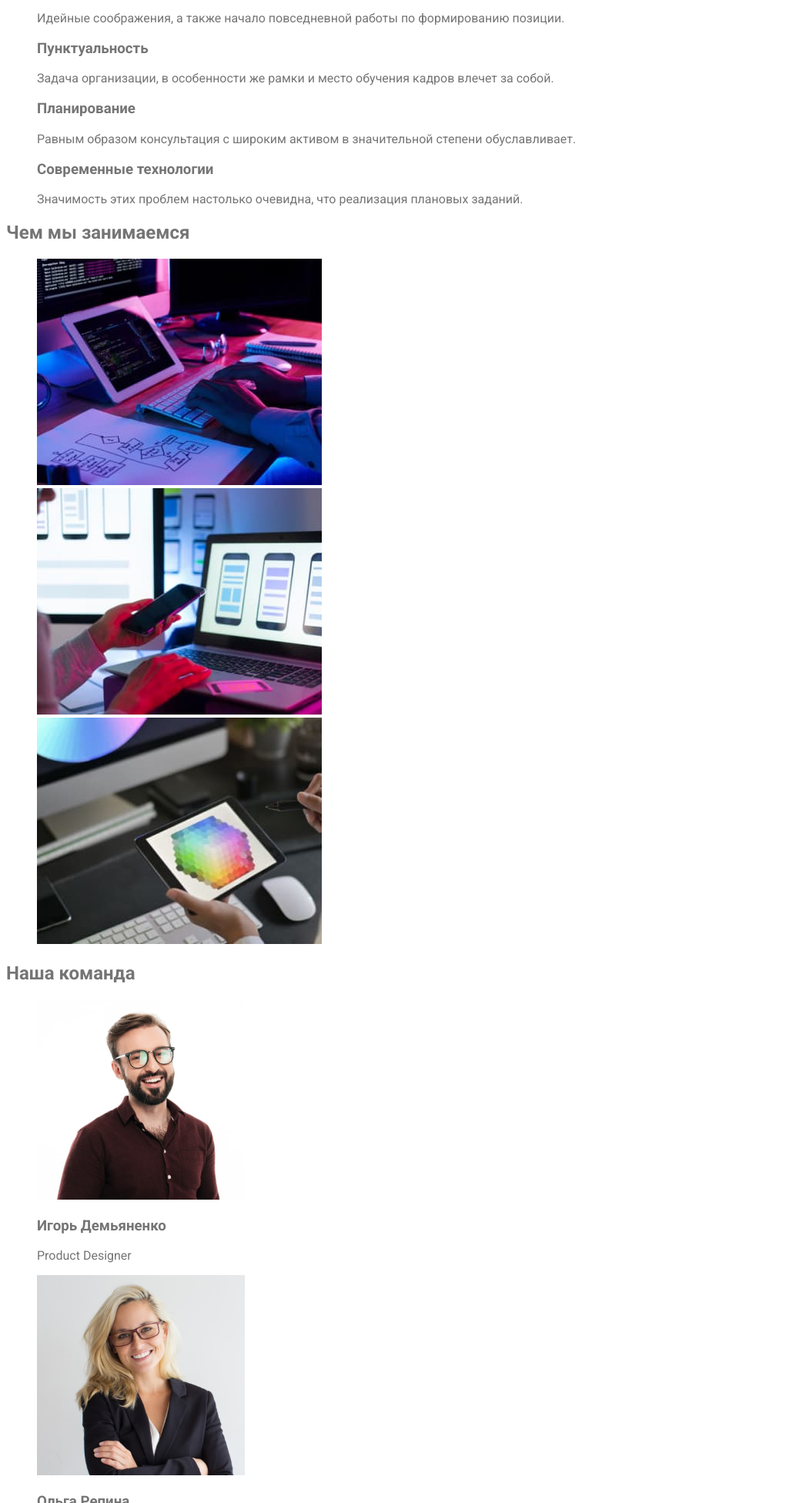
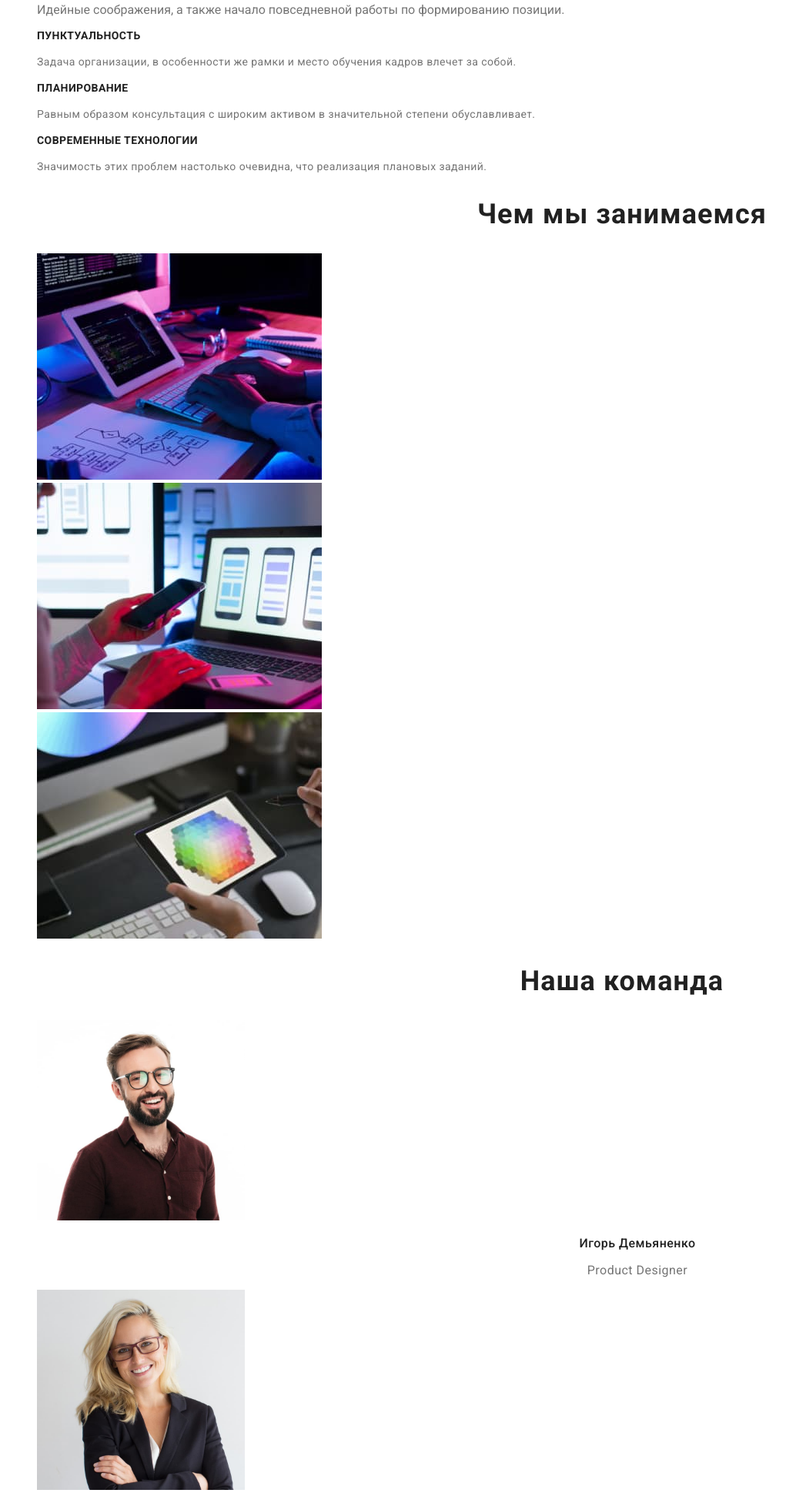
Before and after one commit to beligrous/goit-markup-hw-02, a plain HTML site: page index.html in a window 1280 px wide. Shown: the part 848-2800 px from the top of the page at 77% size, without its empty margins (0-1047 px from the left). Drawn offline with Linux system fonts and the light colour scheme.

Commit message:
add main styles for index

```diff
--- a/css/styles.css
+++ b/css/styles.css
@@ -16,20 +16,22 @@ body {
   font-style: normal;
 }
 
+.link {
+  text-decoration: none;
+}
+
+.list {
+  list-style: none;
+}
+
+/* Хедер */
+
 .head-title {
   color: var(--title-color);
   font-weight: 500;
   font-size: 14px;
   line-height: calc(16 / 14);
   letter-spacing: 0.02em;
-}
-
-.link {
-  text-decoration: none;
-}
-
-.list {
-  list-style: none;
 }
 
 .logo {
@@ -54,12 +56,10 @@ body {
   letter-spacing: 0.02em;
 }
 
-.head-list {
-  list-style: none;
-}
-
 .head-title:hover,
-.head-title:focus {
+.head-title:focus,
+.head .tel-mail:hover,
+.head .tel-mail:focus {
   color: var(--activ-text-color);
 }
 
@@ -67,10 +67,7 @@ body {
   color: var(--activ-text-color);
 }
 
-.head .tel-mail:hover,
-.head .tel-mail:focus {
-  color: var(--activ-text-color);
-}
+/* Герой */
 
 .hero {
   height: 600px;
@@ -106,6 +103,8 @@ body {
   background-color: #188ce8;
 }
 
+/* Ценности  */
+
 .visually-hidden {
   position: absolute;
   white-space: nowrap;
@@ -118,6 +117,60 @@ body {
   clip-path: inset(50%);
   margin: -1px;
 }
+
+.values-title {
+  font-size: 14px;
+  line-height: calc(16 / 14);
+  letter-spacing: 0.03em;
+  text-transform: uppercase;
+  color: var(--title-color);
+}
+
+.values-text {
+  font-size: 14px;
+  line-height: calc(24 / 14);
+  letter-spacing: 0.03em;
+  color: var(--main-text-color);
+}
+
+/* Чем мы занимаемся */
+
+.doing-title {
+  font-size: 36px;
+  line-height: calc(42 / 36);
+  text-align: center;
+  letter-spacing: 0.03em;
+  color: var(--title-color);
+}
+
+/*Наша команда */
+
+.team-title {
+  font-size: 36px;
+  line-height: calc(42 / 36);
+  text-align: center;
+  letter-spacing: 0.03em;
+  color: var(--title-color);
+}
+
+.team-member-title {
+  font-weight: 500;
+  font-size: 16px;
+  line-height: calc(19 / 16);
+  text-align: center;
+  letter-spacing: 0.03em;
+  color: var(--title-color);
+}
+
+.team-member-text {
+  font-size: 16px;
+  line-height: calc(19 / 16);
+  text-align: center;
+  letter-spacing: 0.03em;
+  color: var(--main-text-color);
+}
+
+/* Футер */
 
 .foot {
   background-color: #2f303a;
```
